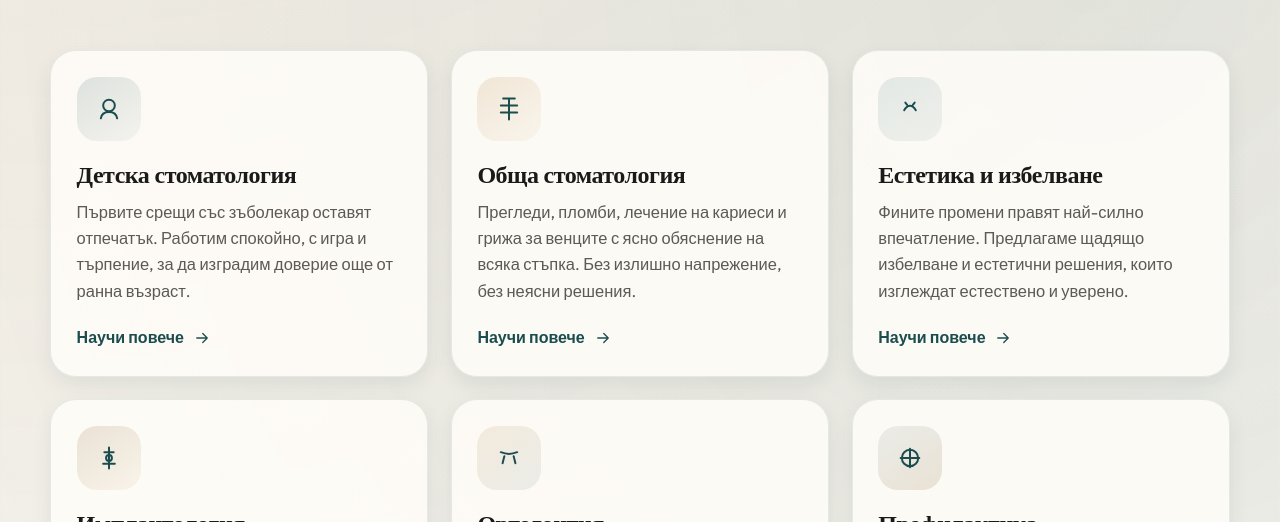
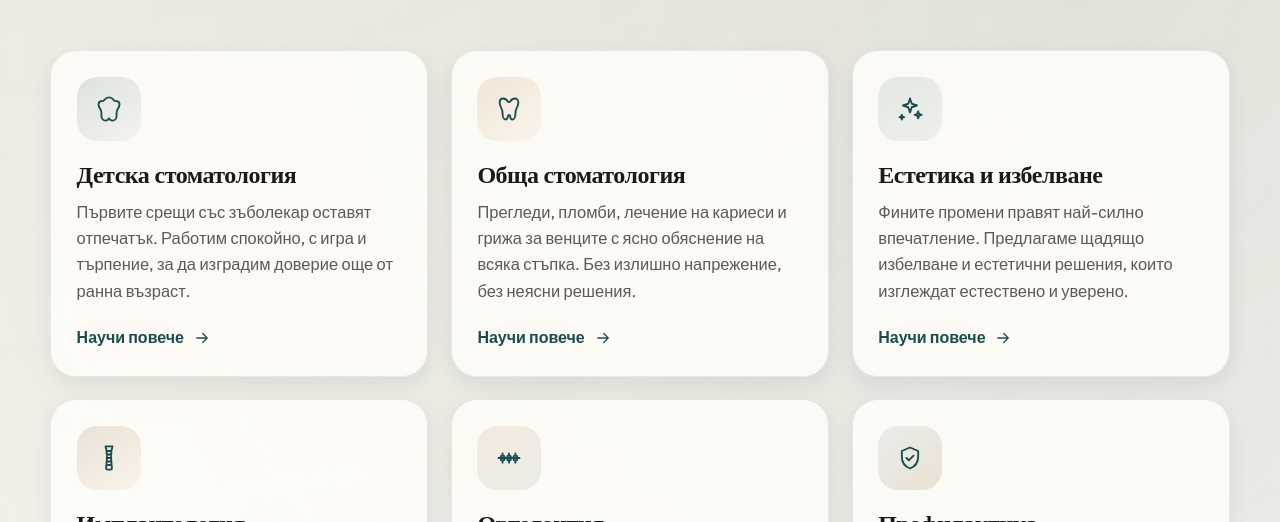
Before and after one commit to koiopenclaw-max/dental-warm-template, a plain HTML site: page index.html in a window 1280 px wide. Shown: the part 1193-1715 px from the top of the page. Drawn offline with nearby package versions, Linux system fonts and the light colour scheme; a web font is replaced by a local one.

Commit message:
fix: proper recognizable dental service icons (tooth, braces, implant, sparkle, shield)

```diff
--- a/index.html
+++ b/index.html
@@ -1267,7 +1267,7 @@
         <div class="services-grid">
           <article class="card service-card reveal">
             <div class="service-icon" aria-hidden="true">
-              <svg width="28" height="28" viewBox="0 0 24 24" fill="none"><path d="M12 4a5 5 0 1 1 0 10 5 5 0 0 1 0-10Zm-7 16c.5-3.5 3.4-5.5 7-5.5s6.5 2 7 5.5" stroke="#1B4D4E" stroke-width="1.7" stroke-linecap="round"/></svg>
+              <svg width="28" height="28" viewBox="0 0 24 24" fill="none" stroke="#1B4D4E" stroke-width="1.6" stroke-linecap="round" stroke-linejoin="round"><path d="M12 2c-1.7 0-3 .8-3.8 2-.5.8-1.5 1.2-2.5 1.2C4.2 5.2 3 6.5 3 8.2c0 1.2.5 2.3 1.2 3.2.8 1 1.3 2.5 1.3 4.1V18c0 2 1.5 4 3.5 4s2.5-1 3-2c.5 1 1 2 3 2s3.5-2 3.5-4v-2.5c0-1.6.5-3.1 1.3-4.1.7-.9 1.2-2 1.2-3.2 0-1.7-1.2-3-2.7-3-1 0-2-.4-2.5-1.2C15 2.8 13.7 2 12 2z"/></svg>
             </div>
             <h3>Детска стоматология</h3>
             <p>Първите срещи със зъболекар оставят отпечатък. Работим спокойно, с игра и търпение, за да изградим доверие още от ранна възраст.</p>
@@ -1275,7 +1275,7 @@
           </article>
           <article class="card service-card reveal" style="--delay: 70ms;">
             <div class="service-icon" aria-hidden="true">
-              <svg width="28" height="28" viewBox="0 0 24 24" fill="none"><path d="M7 3h10M12 3v18M5 9h14M5 15h14" stroke="#1B4D4E" stroke-width="1.7" stroke-linecap="round"/></svg>
+              <svg width="28" height="28" viewBox="0 0 24 24" fill="none" stroke="#1B4D4E" stroke-width="1.6" stroke-linecap="round" stroke-linejoin="round"><path d="M7 3c-1.5 0-3 1-3 3.5 0 2 .7 3.5 1.5 5 .6 1.2 1 2.8 1 4.5 0 2.5 1 5 2.5 5s2-1.5 2-3c.3-1 .7-1 1-1s.7 0 1 1c0 1.5.5 3 2 3s2.5-2.5 2.5-5c0-1.7.4-3.3 1-4.5.8-1.5 1.5-3 1.5-5C20 4 18.5 3 17 3c-1.7 0-3 1-4 2.5-.3.5-.7.5-1 .5s-.7 0-1-.5C10 4 8.7 3 7 3z"/></svg>
             </div>
             <h3>Обща стоматология</h3>
             <p>Прегледи, пломби, лечение на кариеси и грижа за венците с ясно обяснение на всяка стъпка. Без излишно напрежение, без неясни решения.</p>
@@ -1283,7 +1283,7 @@
           </article>
           <article class="card service-card reveal" style="--delay: 140ms;">
             <div class="service-icon" aria-hidden="true">
-              <svg width="28" height="28" viewBox="0 0 24 24" fill="none"><path d="M7 13c1.5-2.5 3.2-3.8 5-3.8 1.8 0 3.5 1.3 5 3.8M8 6.5l1.5 2M16 6.5l-1.5 2" stroke="#1B4D4E" stroke-width="1.7" stroke-linecap="round"/></svg>
+              <svg width="28" height="28" viewBox="0 0 24 24" fill="none" stroke="#1B4D4E" stroke-width="1.6" stroke-linecap="round" stroke-linejoin="round"><path d="M12 3l1.5 4.5L18 9l-4.5 1.5L12 15l-1.5-4.5L6 9l4.5-1.5L12 3z"/><path d="M19 14l.75 2.25L22 17l-2.25.75L19 20l-.75-2.25L16 17l2.25-.75z"/><path d="M5 17l.5 1.5L7 19l-1.5.5L5 21l-.5-1.5L3 19l1.5-.5z"/></svg>
             </div>
             <h3>Естетика и избелване</h3>
             <p>Фините промени правят най-силно впечатление. Предлагаме щадящо избелване и естетични решения, които изглеждат естествено и уверено.</p>
@@ -1291,7 +1291,7 @@
           </article>
           <article class="card service-card reveal">
             <div class="service-icon" aria-hidden="true">
-              <svg width="28" height="28" viewBox="0 0 24 24" fill="none"><path d="M12 3v18M8 7h8M7 17h10" stroke="#1B4D4E" stroke-width="1.7" stroke-linecap="round"/><circle cx="12" cy="12" r="2.5" stroke="#1B4D4E" stroke-width="1.7"/></svg>
+              <svg width="28" height="28" viewBox="0 0 24 24" fill="none" stroke="#1B4D4E" stroke-width="1.6" stroke-linecap="round" stroke-linejoin="round"><path d="M9 2h6l-1 4H10L9 2z"/><rect x="10" y="6" width="4" height="3" rx=".5"/><path d="M10.5 9l-1 12c0 .6.9 1 2.5 1s2.5-.4 2.5-1l-1-12"/><path d="M10 12h4M10.2 15h3.6M10.5 18h3"/></svg>
             </div>
             <h3>Имплантология</h3>
             <p>Когато липсващият зъб променя начина, по който се усмихвате или храните, избираме стабилни и предвидими имплантологични решения с дългосрочен план.</p>
@@ -1299,7 +1299,7 @@
           </article>
           <article class="card service-card reveal" style="--delay: 70ms;">
             <div class="service-icon" aria-hidden="true">
-              <svg width="28" height="28" viewBox="0 0 24 24" fill="none"><path d="M5 7c2.5 1 4.8 1.5 7 1.5S16.5 8 19 7M8 10.5l-1.5 6M16 10.5l1.5 6" stroke="#1B4D4E" stroke-width="1.7" stroke-linecap="round"/></svg>
+              <svg width="28" height="28" viewBox="0 0 24 24" fill="none" stroke="#1B4D4E" stroke-width="1.6" stroke-linecap="round" stroke-linejoin="round"><path d="M3 12h18"/><rect x="5" y="10" width="3" height="4" rx=".8"/><rect x="10.5" y="10" width="3" height="4" rx=".8"/><rect x="16" y="10" width="3" height="4" rx=".8"/><path d="M6.5 10V8M6.5 14v2M12 10V8M12 14v2M17.5 10V8M17.5 14v2"/></svg>
             </div>
             <h3>Ортодонтия</h3>
             <p>Подреждаме усмивките на деца и възрастни с решения, които отчитат комфорта в ежедневието и реалната цел на лечението, не само визията.</p>
@@ -1307,7 +1307,7 @@
           </article>
           <article class="card service-card reveal" style="--delay: 140ms;">
             <div class="service-icon" aria-hidden="true">
-              <svg width="28" height="28" viewBox="0 0 24 24" fill="none"><path d="M12 4v16M4 12h16" stroke="#1B4D4E" stroke-width="1.7" stroke-linecap="round"/><circle cx="12" cy="12" r="7" stroke="#1B4D4E" stroke-width="1.7"/></svg>
+              <svg width="28" height="28" viewBox="0 0 24 24" fill="none" stroke="#1B4D4E" stroke-width="1.6" stroke-linecap="round" stroke-linejoin="round"><path d="M12 3l7 3v5c0 5-3 8.5-7 10-4-1.5-7-5-7-10V6l7-3z"/><path d="M9 12l2 2 4-4"/></svg>
             </div>
             <h3>Профилактика</h3>
             <p>Редовната профилактика спестява сложни лечения. Почиствания, контролни прегледи и персонални съвети, които наистина можете да следвате у дома.</p>
```
